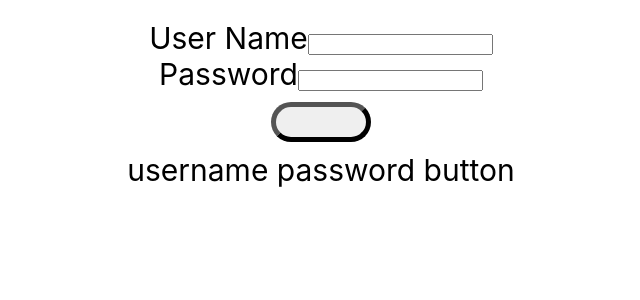
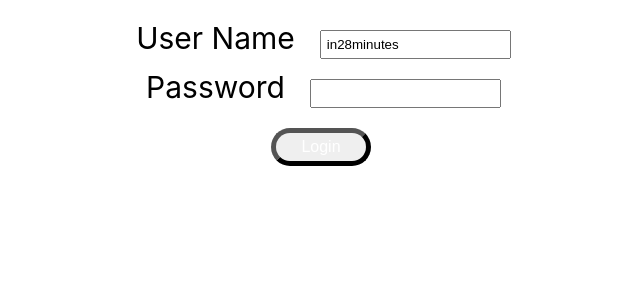
Before and after one commit to Jun-design-sketch/react-java-db-app, a React (Create React App) app in the folder 01-frontend/todo-app/: page / in a window 1280 px wide. Shown: the top 300 px of the page, without its empty margins (319-959 px from the left). Built offline with nearby package versions, Linux system fonts and the light colour scheme.

Commit message:
change login component

```diff
--- /dev/null
+++ b/01-frontend/todo-app/src/components/todo/TodoApp.css
@@ -0,0 +1,4 @@
+label, input, button {
+  margin: 10px;
+  padding: 5px;
+}
--- a/01-frontend/todo-app/src/components/todo/TodoApp.jsx
+++ b/01-frontend/todo-app/src/components/todo/TodoApp.jsx
@@ -1,3 +1,6 @@
+import { useState } from 'react'
+import './TodoApp.css'
+
 export default function TodoApp() {
   return (
     <div className="TodoApp">
@@ -8,24 +11,33 @@
 }
 
 function LoginComponent() {
+
+  const [username, setUsername] = useState('in28minutes')
+  const [password, setPassword] = useState('')
+
+  function handleUsernameChange(event) {
+    setUsername(event.target.value)
+  }
+
+  function handlePasswordChange(event) {
+    setPassword(event.target.value)
+  }
+
   return (
     <div className="Login">
       <div className="LoginForm">
         <div>
           <label>User Name</label>
-          <input type="text" name="username" />
+          <input type="text" name="username" value={username} onChange={handleUsernameChange}/>
         </div>
         <div>
           <label>Password</label>
-          <input type="password" name="password" />
+          <input type="password" name="password" value={password} onChange={handlePasswordChange}/>
         </div>
         <div>
-          <button type="button" name="login"></button>
+          <button type="button" name="login">Login</button>
         </div>
       </div>
-      username
-      password
-      button
     </div>
   )
 }
```
